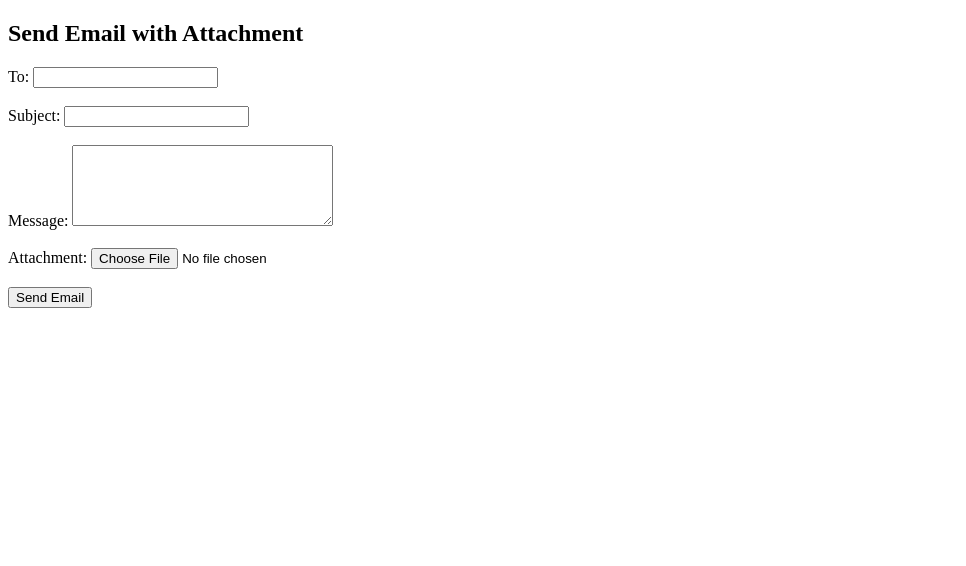
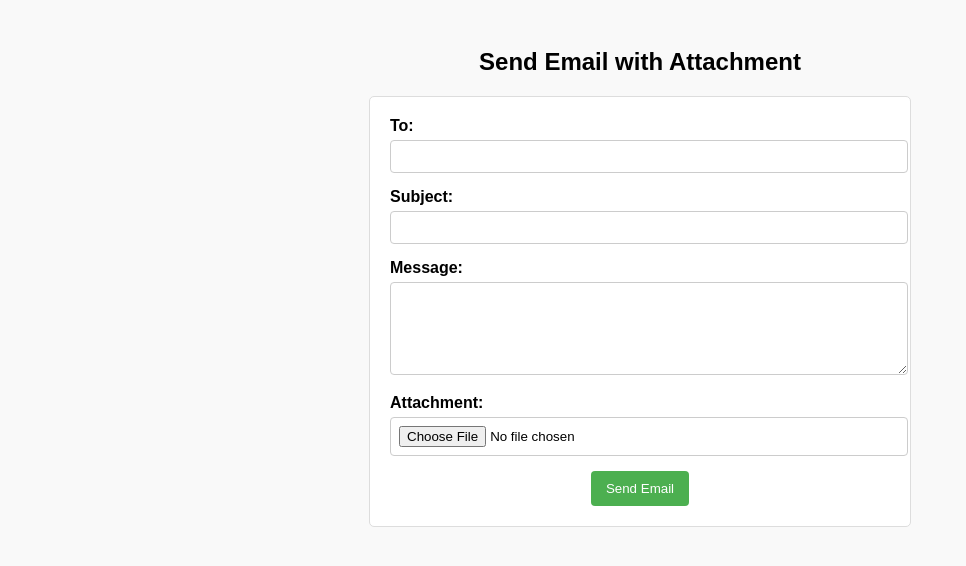
Before and after one commit to kikodoragon/emailuploadform, a plain HTML site: page index.html in a window 1280 px wide. Shown: the whole page, without its empty margins (0-966 px from the left). Drawn offline with Linux system fonts and the light colour scheme.

Commit message:
Update index.html

```diff
--- a/index.html
+++ b/index.html
@@ -5,25 +5,23 @@
   <title>Send Email with Attachment</title>
   <!-- Include EmailJS SDK -->
   <script type="text/javascript" src="https://cdn.jsdelivr.net/npm/emailjs-com@2/dist/email.min.js"></script>
+  <!-- Link to the external CSS file -->
+  <link rel="stylesheet" href="style.css">
 </head>
 <body>
   <h2>Send Email with Attachment</h2>
   <form id="emailForm">
     <label for="to_email">To:</label>
     <input type="email" id="to_email" name="to_email" required>
-    <br><br>
 
     <label for="subject">Subject:</label>
     <input type="text" id="subject" name="subject" required>
-    <br><br>
 
     <label for="message">Message:</label>
-    <textarea id="message" name="message" rows="5" cols="30" required></textarea>
-    <br><br>
+    <textarea id="message" name="message" rows="5" required></textarea>
 
     <label for="attachment">Attachment:</label>
     <input type="file" id="attachment" name="attachment">
-    <br><br>
 
     <input type="submit" value="Send Email">
   </form>
```
